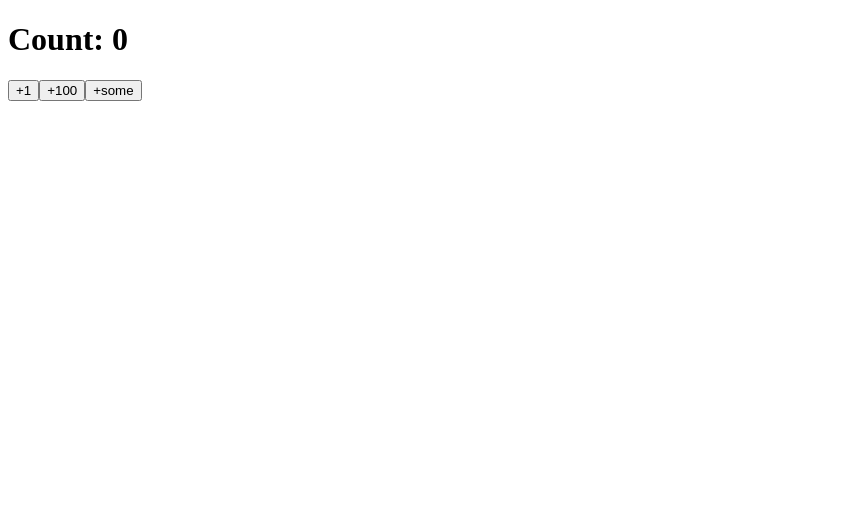
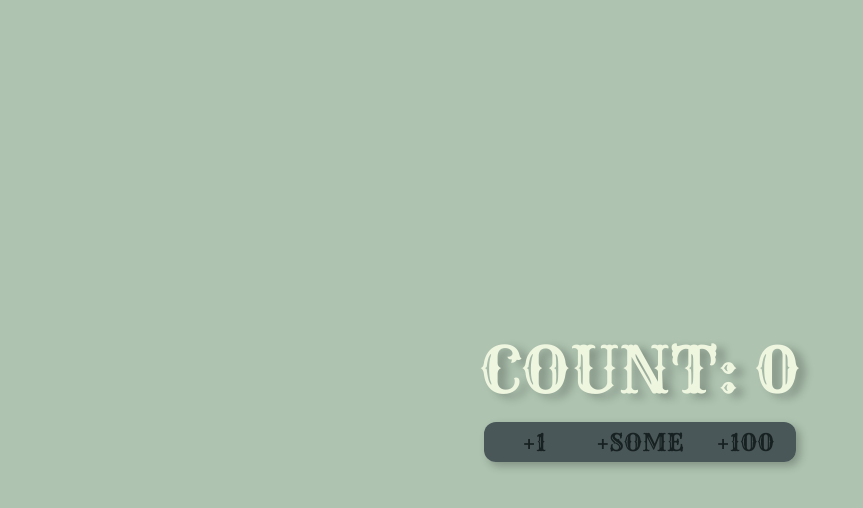
Before and after one commit to mate-academy/react_counter, a React (Create React App) app: page / in a window 1280 px wide. Shown: the top 508 px of the page, without its empty margins (0-863 px from the left). Built offline with nearby package versions, Linux system fonts and the light colour scheme; the HTML template or start-up script is replaced by a standard one.

Commit message:
Styles added

```diff
--- a/src/App.scss
+++ b/src/App.scss
@@ -1 +1,71 @@
-// styles go here
+@import "./vars";
+@import "./fonts";
+
+html {
+  font-family: "Rye", sans;
+}
+
+body {
+  margin: 0;
+
+  background-color: $green;
+}
+
+.App {
+  min-height: 100vh;
+
+  display: flex;
+  flex-direction: column;
+  justify-content: center;
+  align-items: center;
+
+  &__buttons {
+    display: flex;
+    flex-direction: row;
+    justify-content: stretch;
+
+    border-radius: 12px;
+    overflow: hidden;
+    box-shadow: 4px 4px 8px rgba(0, 0, 0, 0.25);
+  }
+}
+
+.Count {
+  margin: 0 0 20px;
+  padding: 0;
+
+  font-weight: 400;
+  font-size: 64px;
+  line-height: 100%;
+
+  text-align: center;
+  text-transform: uppercase;
+  color: $white;
+
+  text-shadow: 8px 4px 8px rgba(0, 0, 0, 0.25);
+}
+
+.Button {
+  box-sizing: border-box;
+
+  display: block;
+  min-width: 100px;
+  padding: 8px 12px;
+
+  font-family: inherit;
+  text-align: center;
+  text-transform: uppercase;
+  font-size: 24px;
+  line-height: 100%;
+  color: $black;
+
+  border: none;
+  background-color: $gray;
+
+  transition-property: background-color;
+  transition-duration: 0.3s;
+
+  &:hover {
+    background-color: $orange;
+  }
+}
--- a/src/App.tsx
+++ b/src/App.tsx
@@ -40,23 +40,37 @@ class App extends React.Component<{}, State> {
     const { count } = this.state;
 
     return (
-      <>
-        <h1>
+      <div className="App">
+        <h1 className="Count">
           {`Count: ${count}`}
         </h1>
 
-        <button type="button" onClick={this.addOne}>
-          +1
-        </button>
+        <div className="App__buttons">
+          <button
+            type="button"
+            onClick={this.addOne}
+            className="Button"
+          >
+            +1
+          </button>
 
-        <button type="button" onClick={this.add100}>
-          +100
-        </button>
+          <button
+            type="button"
+            onClick={this.increase}
+            className="Button"
+          >
+            +some
+          </button>
 
-        <button type="button" onClick={this.increase}>
-          +some
-        </button>
-      </>
+          <button
+            type="button"
+            onClick={this.add100}
+            className="Button"
+          >
+            +100
+          </button>
+        </div>
+      </div>
     );
   }
 }
--- /dev/null
+++ b/src/fonts.scss
@@ -0,0 +1,4 @@
+@font-face {
+  font-family: "Rye";
+  src: url("./fonts/Rye-Regular.ttf");
+}
--- /dev/null
+++ b/src/vars.scss
@@ -0,0 +1,5 @@
+$green: #aec3b0;
+$white: #eff6e0;
+$orange: #b48b6a;
+$black: #172121;
+$gray: #4a5759;
```
Also changed, not shown: src/fonts/Rye-Regular.ttf (added).
